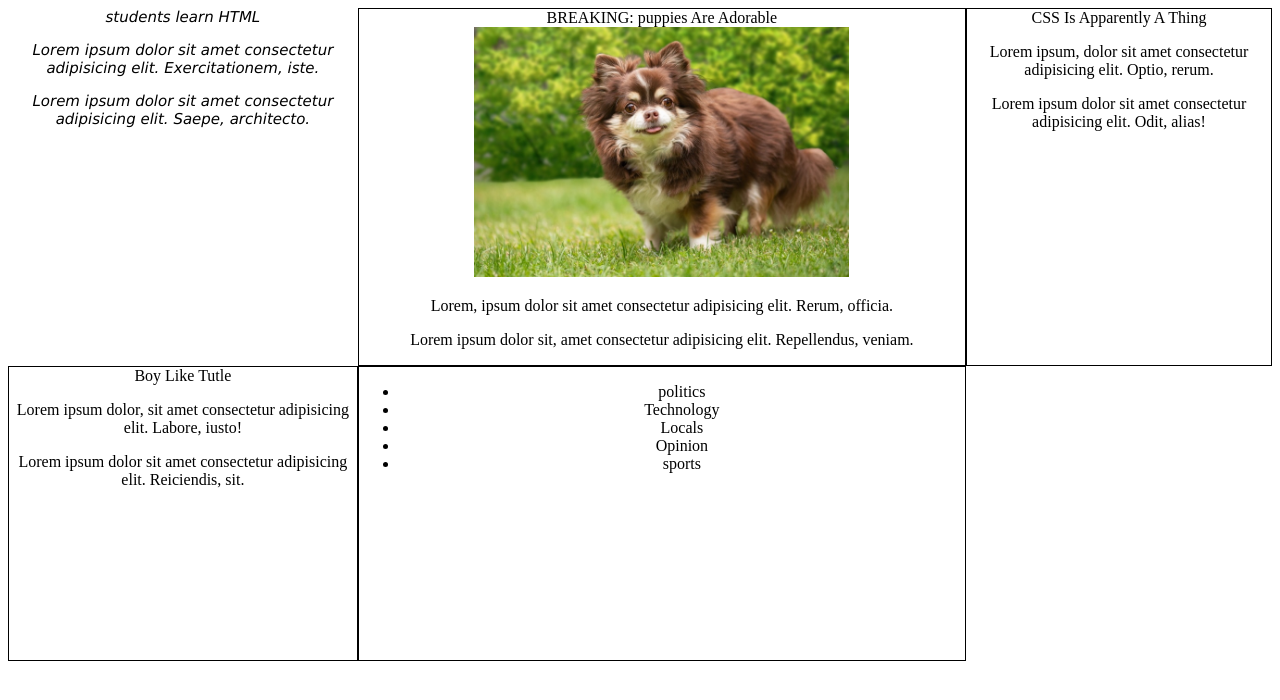
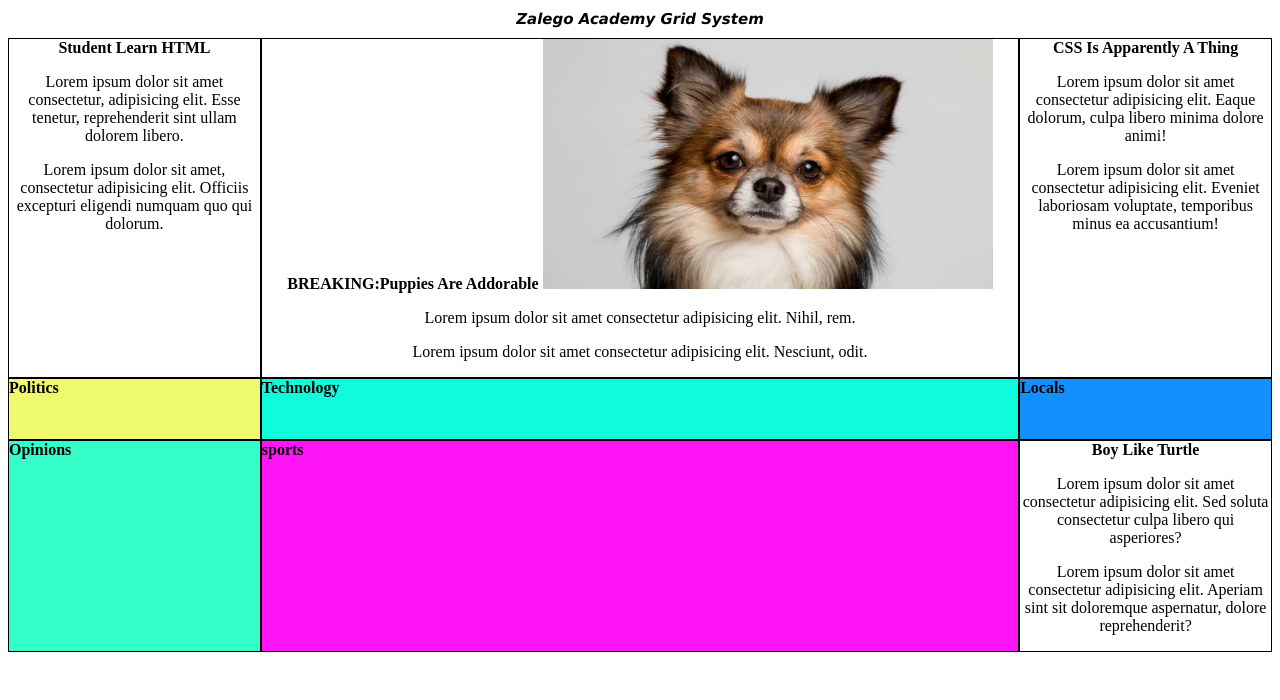
Before and after one commit to KennethNjau/assignment-002-css-grid-layout-with-media-query, a plain HTML site: page index.html in a window 1280 px wide. Drawn offline with Linux system fonts and the light colour scheme.

Commit message:
assignment-002-css-grid-layout-with-media-query

```diff
--- a/index.html
+++ b/index.html
@@ -4,38 +4,36 @@
     <meta charset="UTF-8">
     <meta http-equiv="X-UA-Compatible" content="IE=edge">
     <meta name="viewport" content="width=device-width, initial-scale=1.0">
-    <title>wireframe design</title>
+    <title>WIREFRAME DESIGN</title>
     <link rel="stylesheet" href="style.css">
+    <h1>Zalego Academy Grid System</h1>
 </head>
 <body>
-    <div class="container">
-        <nav>students learn HTML
-            <p>Lorem ipsum dolor sit amet consectetur adipisicing elit. Exercitationem, iste.</p>
-            <p>Lorem ipsum dolor sit amet consectetur adipisicing elit. Saepe, architecto.</p>
-        </nav>
-        <main>BREAKING: puppies Are Adorable
-            <img src="images/poppy.jpg" alt="puppy img">
-            <p>Lorem, ipsum dolor sit amet consectetur adipisicing elit. Rerum, officia.</p>
-            <p>Lorem ipsum dolor sit, amet consectetur adipisicing elit. Repellendus, veniam.</p>
-        </main>
-        <div id="sidebar">CSS Is Apparently A Thing
-           <p>Lorem ipsum, dolor sit amet consectetur adipisicing elit. Optio, rerum.</p>
-           <p>Lorem ipsum dolor sit amet consectetur adipisicing elit. Odit, alias!</p>
-        </div>
-        <div id="content1">Boy Like Tutle
-            <p>Lorem ipsum dolor, sit amet consectetur adipisicing elit. Labore, iusto!</p>
-            <p>Lorem ipsum dolor sit amet consectetur adipisicing elit. Reiciendis, sit.</p>
-        </div>
-        <div id="content2">
-            <ul>
-                <li>politics</li>
-                <li>Technology</li>
-                <li>Locals</li>
-                <li>Opinion</li>
-                <li>sports</li>
-            </ul>
-        </div>
+  <div class="container">
+    <nav><b>Student Learn HTML</b>
+        <p>Lorem ipsum dolor sit amet consectetur, adipisicing elit. Esse tenetur, reprehenderit sint ullam dolorem libero.</p>
+        <p>Lorem ipsum dolor sit amet, consectetur adipisicing elit. Officiis excepturi eligendi numquam quo qui dolorum.</p>
+    </nav>
+    <main><b>BREAKING:Puppies Are Addorable</b>
+        <img src="images/download.jpg" alt="chihuahua image">
+        <p>Lorem ipsum dolor sit amet consectetur adipisicing elit. Nihil, rem.</p>
+        <p>Lorem ipsum dolor sit amet consectetur adipisicing elit. Nesciunt, odit.</p>
+    </main>
+    <div id="sidebar"><b>CSS Is Apparently A Thing</b>
+        <p>Lorem ipsum dolor sit amet consectetur adipisicing elit. Eaque dolorum, culpa libero minima dolore animi!</p>
+        <p>Lorem ipsum dolor sit amet consectetur adipisicing elit. Eveniet laboriosam voluptate, temporibus minus ea accusantium!</p>
+
     </div>
+    <div id="content1"><b>Politics</b></div>
+    <div id="content2"><b>Technology</b></div>
+    <div id="content3"><b>Locals</b></div>
+    <div id="content4"><b>Opinions</b></div>
+    <div id="content5"><b>sports</b></div>
+    <footer><b>Boy Like Turtle</b>
+        <p>Lorem ipsum dolor sit amet consectetur adipisicing elit. Sed soluta consectetur culpa libero qui asperiores?</p>
+        <p>Lorem ipsum dolor sit amet consectetur adipisicing elit. Aperiam sint sit doloremque aspernatur, dolore reprehenderit?</p>
+    </footer>
 
+  </div>
 </body>
 </html>
--- a/style.css
+++ b/style.css
@@ -1,44 +1,91 @@
 .container{
     display: grid;
     height: 100vh;
-    grid-template-column: 3fr 3fr;
-    grid-template-rows: 2fr 4fr 2fr;
+    grid-template-columns: 1fr 3fr 1fr ;
+    grid-template-rows: 1fr 1fr 1fr 1fr 1fr 1fr;
     grid-template-areas:
-     "nav main sidebar"
-     "content1 content2 content2"
-     ;
-     border-top: 10px;
-     border-left: 10px;
-     border-right: 10px;
+    "nav main sidebar"
+    "footer content1 content1"
+    "footer content2 content2"
+    "footer content3 content3"
+    "footer content4 content4"
+    "footer content5 content5"
+    ;
+    border-top: 10px;
+    border-left: 10px;
+    border-right: 10px;
+}
+h1{
+    text-align: center;
+    font-style: italic;
+    font-size: 15px;
+    font-family: Verdana, Geneva, Tahoma, sans-serif;
 }
 nav{
     text-align: center;
-    font-family: Verdana, Geneva, Tahoma, sans-serif;
-    font-style: italic;
-    font-size: 15px;
+    border-style: solid;
+    border-width: 1px;
 }
 main{
     text-align: center;
     border-style: solid;
     border-width: 1px;
 }
+img{
+    height: 250px;
+    width: 450px;
+}
 #sidebar{
+    text-align: center;
+    border-style: solid;
+    border-width: 1px;
+}
+footer{
     text-align: center;
     border-style: solid;
     border-width: 1px;
 
 }
 #content1{
-    text-align: center;
+    background-color: rgb(238, 249, 109);
     border-style: solid;
     border-width: 1px;
 }
 #content2{
-    text-align: center;
+    background-color: rgb(15, 252, 220);
     border-style: solid;
     border-width: 1px;
 }
-img{
-    height: 250px;
-    width: 450px:
+#content3{
+    background-color: rgb(20, 144, 253);
+    border-style: solid;
+    border-width: 1px;
 }
+#content4{
+    background-color: rgb(53, 253, 199);
+    border-style: solid;
+    border-width: 1px;
+}
+#content5{
+    background-color: rgb(255, 19, 247);
+    border-style: solid;
+    border-width: 1px;
+}
+@media (max-width: 576px){
+    .container{
+        grid-template-columns: 1fr;
+        grid-template-rows: 2fr 3fr 2fr 1fr 1fr 1fr;
+        grid-template-areas:
+           "nav"
+           "main"
+           "sidebar"
+           "footer"
+           "content1"
+           "content2"
+           "content3"
+           "content4"
+           "content5"
+
+        ;
+    }
+}
```
Also changed, not shown: images/download.jpg (added).
